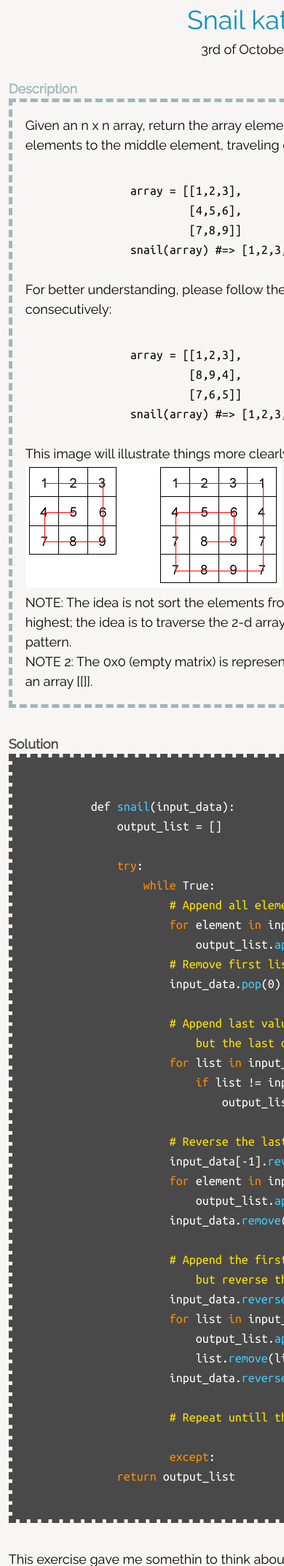
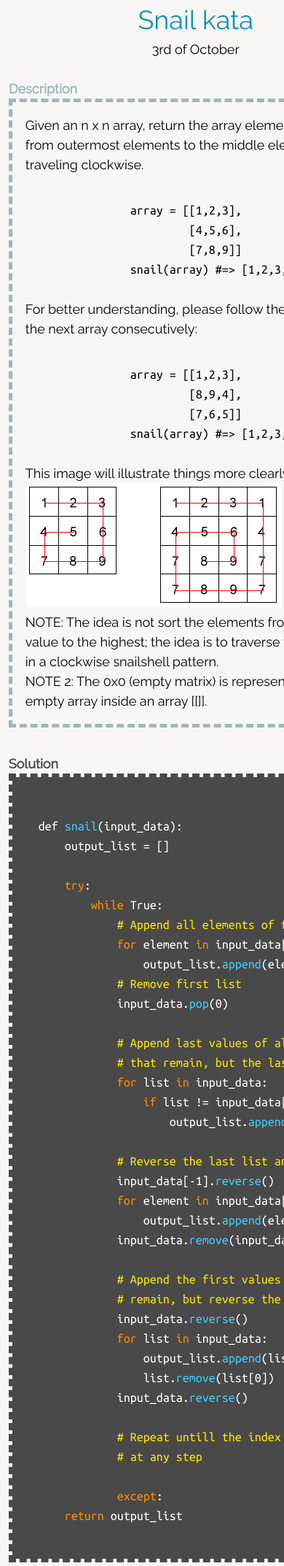
Before and after one commit to HyoMiYing/rok-klancar, a Django app: page /blog in a window 390 px wide; the page is wider, and only the part inside the window is pictured. Shown: the part 171-2317 px from the top of that part at 73% size. Run offline with Django 3.2, Linux system fonts and the light colour scheme; some libraries are stand-ins or nearby versions.

Commit message:
Adjusted the Workblog entry for smartphones

```diff
--- a/workblog/static/workblog/style.css
+++ b/workblog/static/workblog/style.css
@@ -225,8 +225,6 @@ h4 {
     margin-bottom: 2rem;
 }
 
-
-
 pre
 {
     padding-top: 3rem;
@@ -241,8 +239,6 @@ pre span {
     background-color: #494949;
 }
 
-
-
 .unmarked {
     font-family: 'Ubuntu Mono', monospace;
     background-color: #F7F6F5;
@@ -251,8 +247,6 @@ pre span {
     padding-top: 2rem;
     margin: 0;
 }
-
-
 
 /* Sticker game */
 
--- a/workblog/templates/workblog/detail.html
+++ b/workblog/templates/workblog/detail.html
@@ -54,8 +54,8 @@
                 <span class="comment"># Remove first list</span>
                 input_data.<span class="function-name">pop</span>(0)
 
-                        <span class="comment"># Append last values of all lists that remain,
-                            but the last one</span>
+                <span class="comment"># Append last values of all lists
+                # that remain, but the last one</span>
                 <span class="keyword">for</span> list <span class="keyword">in</span> input_data:
                     <span class="keyword">if</span> list != input_data[-1]:
                         output_list.<span class="function-name">append</span>(list.<span class="function-name">pop</span>())
@@ -66,15 +66,16 @@
                     output_list.<span class="function-name">append</span>(element)
                 input_data.<span class="function-name">remove</span>(input_data[-1])
 
-                        <span class="comment"># Append the first values of lists that remain,
-                            but reverse the lists first</span>
+                <span class="comment"># Append the first values of lists that
+                # remain, but reverse the lists first</span>
                 input_data.<span class="function-name">reverse</span>()
                 <span class="keyword">for</span> list <span class="keyword">in</span> input_data:
                     output_list.<span class="function-name">append</span>(list[0])
                     list.<span class="function-name">remove</span>(list[0])
                 input_data.<span class="function-name">reverse</span>()
 
-                        <span class="comment"># Repeat untill the index is empty at any step</span>
+                <span class="comment"># Repeat untill the index is empty
+                # at any step</span>
 
                 <span class="keyword">except</span>:
         <span class="keyword">return</span> output_list
@@ -88,11 +89,4 @@
         </div>
     </div>
     <hr>
-
-    <br>
-    <br>
-    <br>
-    <br>
-    <br>
-    <br>
 {% endblock %}
```
Lines whose indentation alone changed are shown as unchanged.
